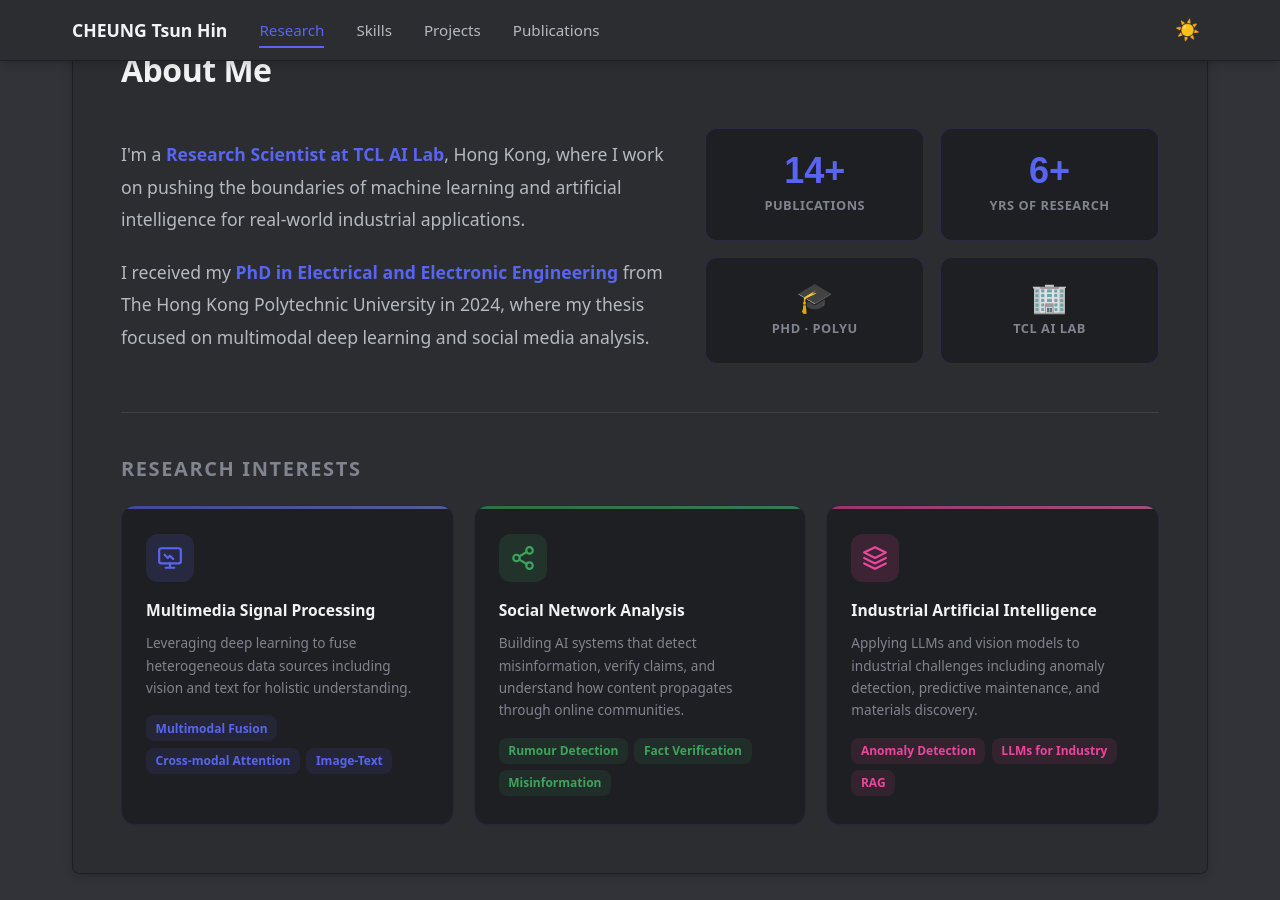
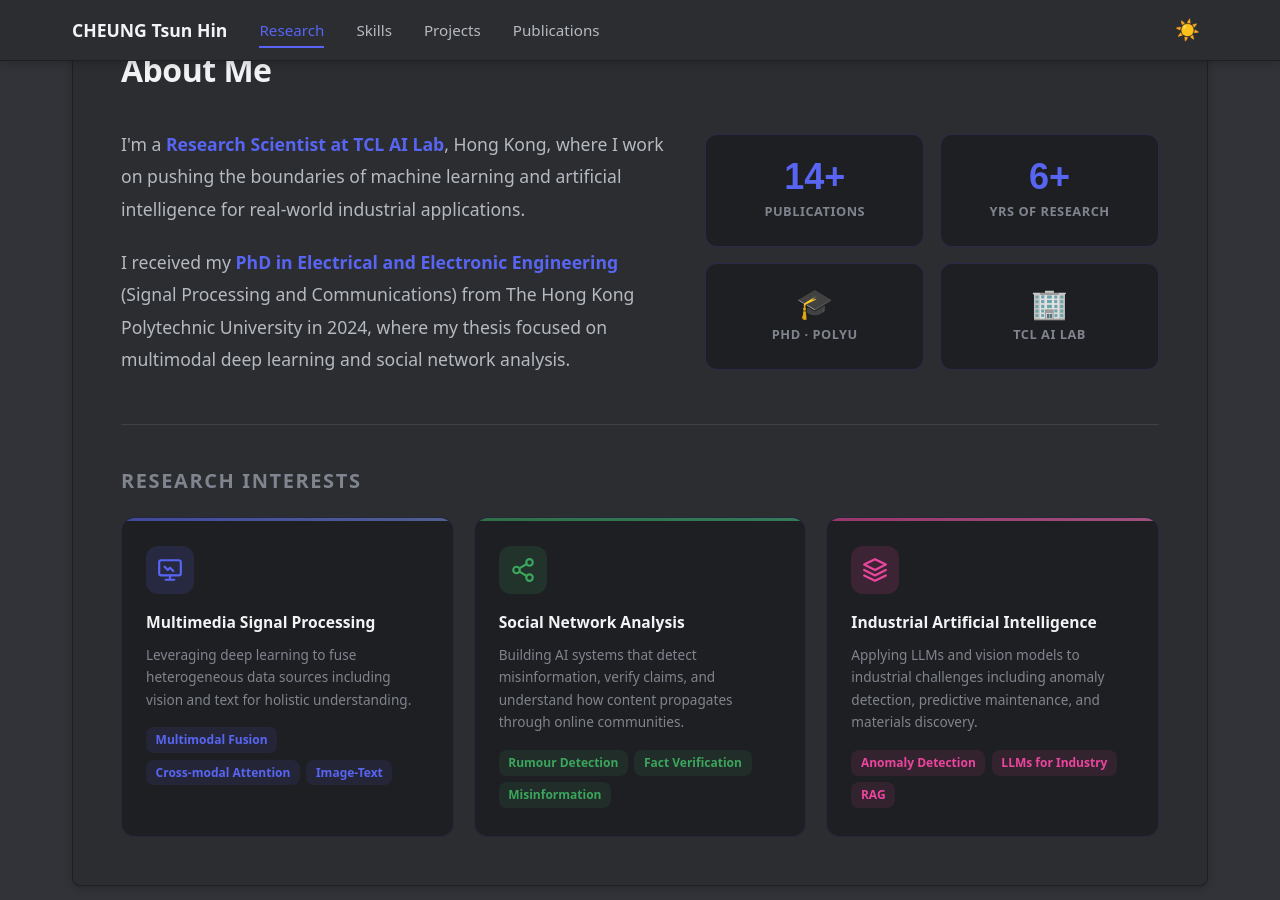
Before and after one commit to thcheung/thcheung.github.io, a Jekyll site: the page built from index.markdown, in a window 1280 px wide and 900 px high, scrolled down 683 px. Built offline with Jekyll 4.4.1, drawn with Linux system fonts in a browser that asks for light colours; some web fonts are replaced.

Commit message:
updatr home

```diff
--- a/_layouts/home.html
+++ b/_layouts/home.html
@@ -995,7 +995,7 @@
       <div class="about-grid">
         <div class="about-bio">
           <p>I'm a <strong>Research Scientist at TCL AI Lab</strong>, Hong Kong, where I work on pushing the boundaries of machine learning and artificial intelligence for real-world industrial applications.</p>
-          <p>I received my <strong>PhD in Electrical and Electronic Engineering</strong> from The Hong Kong Polytechnic University in 2024, where my thesis focused on multimodal deep learning and social media analysis.</p>
+          <p>I received my <strong>PhD in Electrical and Electronic Engineering</strong> (Signal Processing and Communications) from The Hong Kong Polytechnic University in 2024, where my thesis focused on multimodal deep learning and social network analysis.</p>
         </div>
         <div class="about-stats">
           <div class="stat-card">
```
